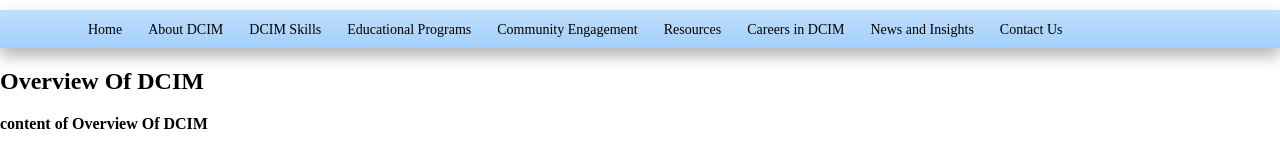
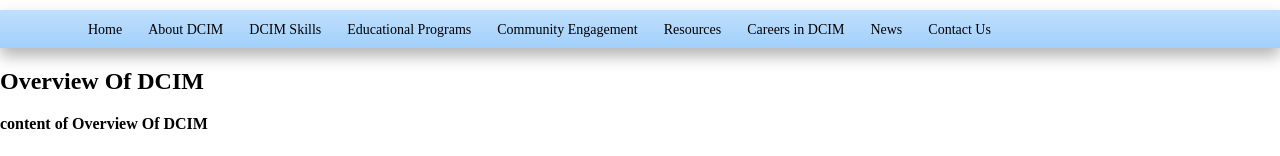
Before and after one commit to yuvrajthakur1/DCIM, a plain HTML site: page index.html in a window 1280 px wide. Shown: the top 156 px of the page. Drawn offline with Linux system fonts and the light colour scheme; a web font is replaced by a local one.

Commit message:
Update index.html

```diff
--- a/index.html
+++ b/index.html
@@ -69,7 +69,7 @@
             </ul>
           </li>
           <li class="nav-item dropdown">
-            <a href="newsinsight.html" target="_blank" class="nav-link">News and Insights</a>
+            <a href="newsinsight.html" target="_blank" class="nav-link">News</a>
             <ul class="dropdown-menu">
               <li><a href="#">Latest in DCIM</a></li>
               <li><a href="#">Research and Articles</a></li>
```
